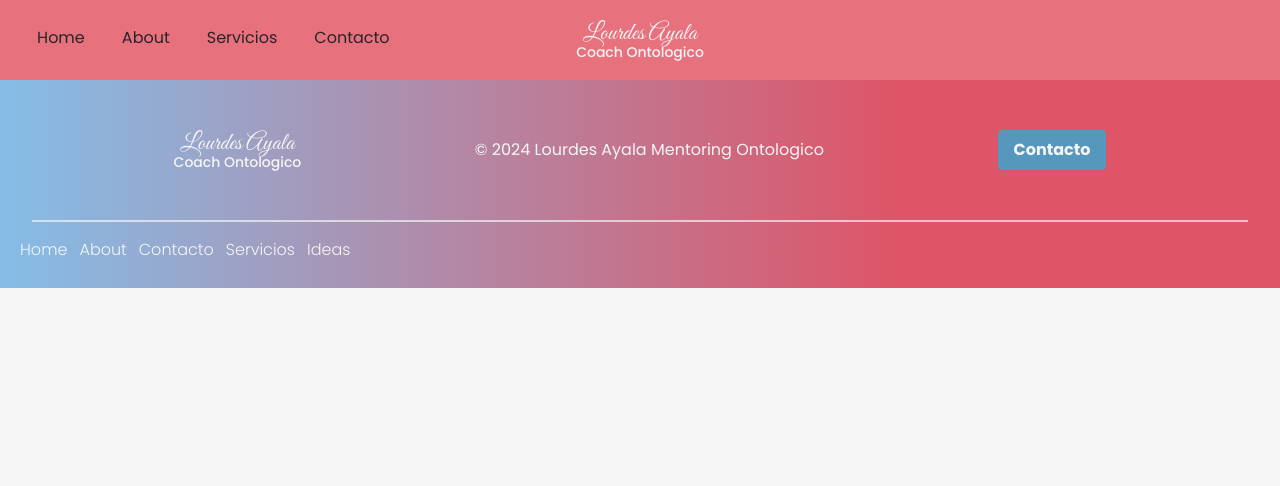
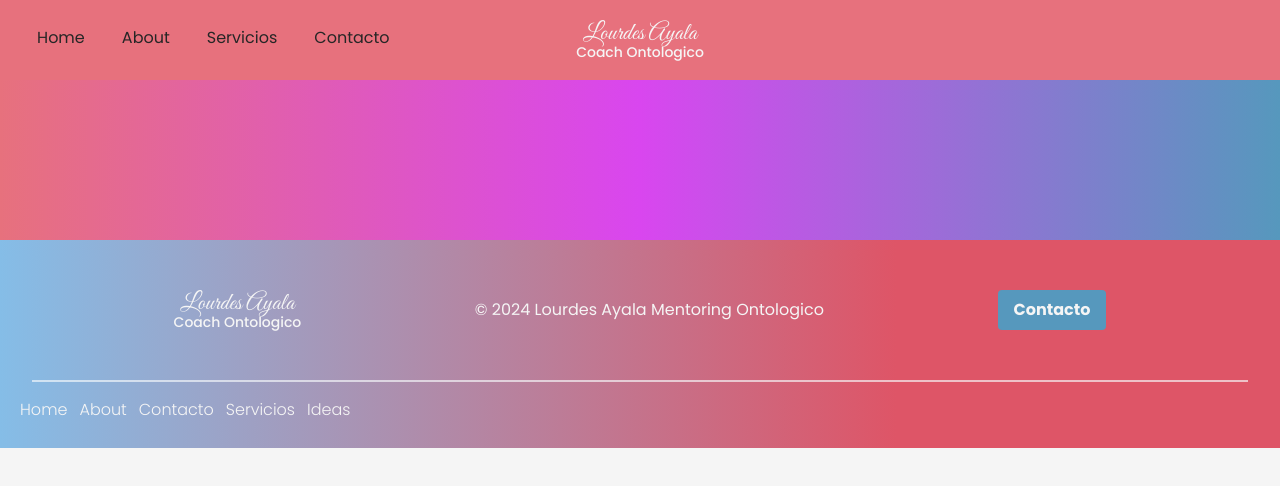
Before and after one commit to SaMoSe12/LAC, a Vue app in the folder app/: page /ideas in a window 1280 px wide. Shown: the top 486 px of the page. Built offline with nearby package versions, Linux system fonts and the light colour scheme; some icons are missing.

Commit message:
small changes 4

```diff
--- a/app/src/pages/Blogs.vue
+++ b/app/src/pages/Blogs.vue
@@ -1,7 +1,7 @@
 <script scoped setup lang="ts">
-
+    import TitleStrip from '../components/TitleStrip.vue'
 </script>
 <template class="p-2 m-2">
-
+    <TitleStrip>Ideas</TitleStrip>
 </template>
 <style scoped></style>
```
